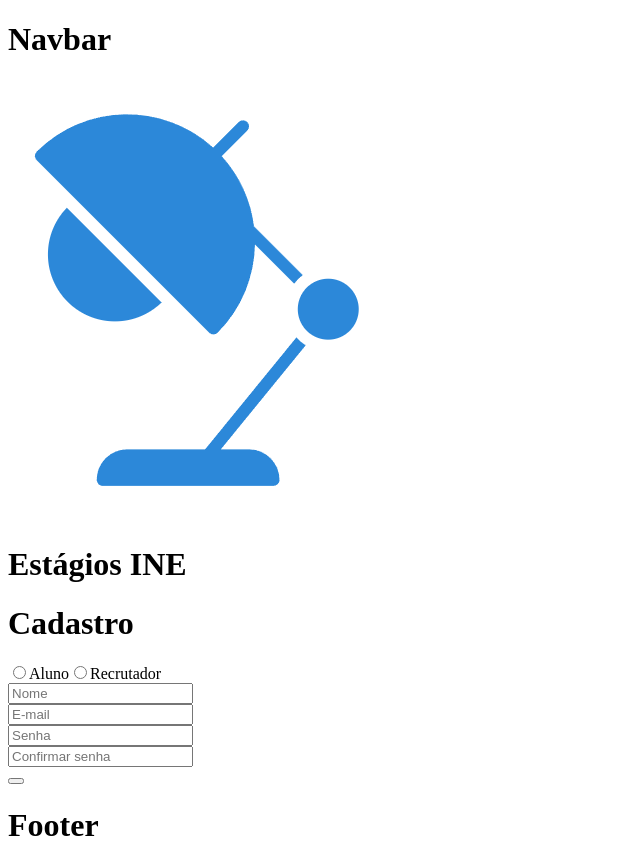
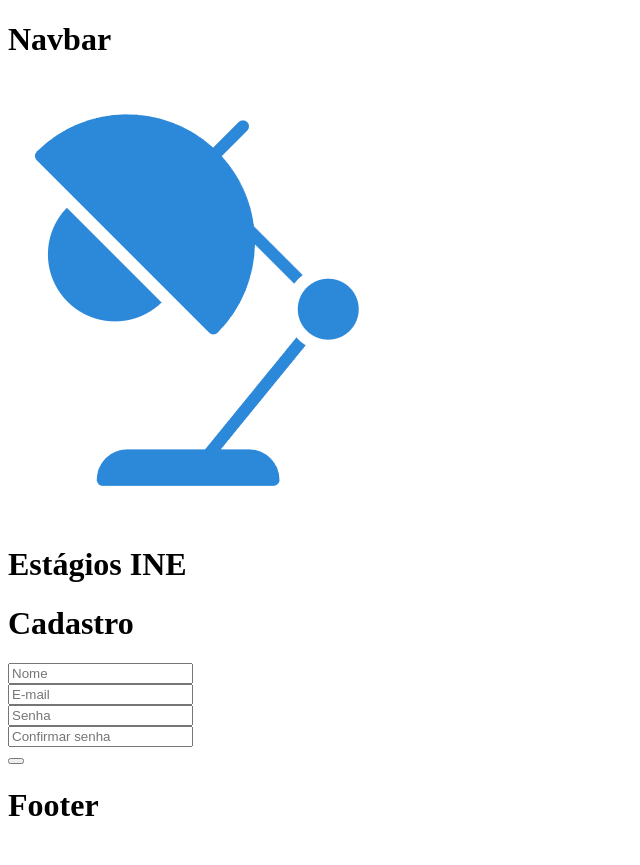
Before and after one commit to rlneto/sinestagios, a React (Vite) app: page /register in a window 1280 px wide. Shown: the whole page, without its empty margins (0-640 px from the left). Built offline with nearby package versions, Linux system fonts and the light colour scheme.

Commit message:
alterações

```diff
--- a/src/pages/Register.jsx
+++ b/src/pages/Register.jsx
@@ -7,13 +7,6 @@ export default function Register () {
     <div>
       <div><h1>Cadastro</h1></div>
       <div>
-        <input type='radio' name='type' id='type' value='aluno' />
-        <label htmlFor='type'>Aluno</label>
-        <input type='radio' name='type' id='type' value='recrutador' />
-        <label htmlFor='type'>Recrutador</label>
-
-      </div>
-      <div>
         <form type='submit'>
           <div><input type='text' id='name' placeholder='Nome' /></div>
           <div><input type='text' id='email' placeholder='E-mail' /></div>
@@ -21,8 +14,8 @@ export default function Register () {
           <div><input type='password' id='password' placeholder='Confirmar senha' /></div>
           <div><Button>Cadastrar</Button></div>
 
-        </form>
-          </div>
+          </form>
+        </div>
       </div>
 
   )
```
